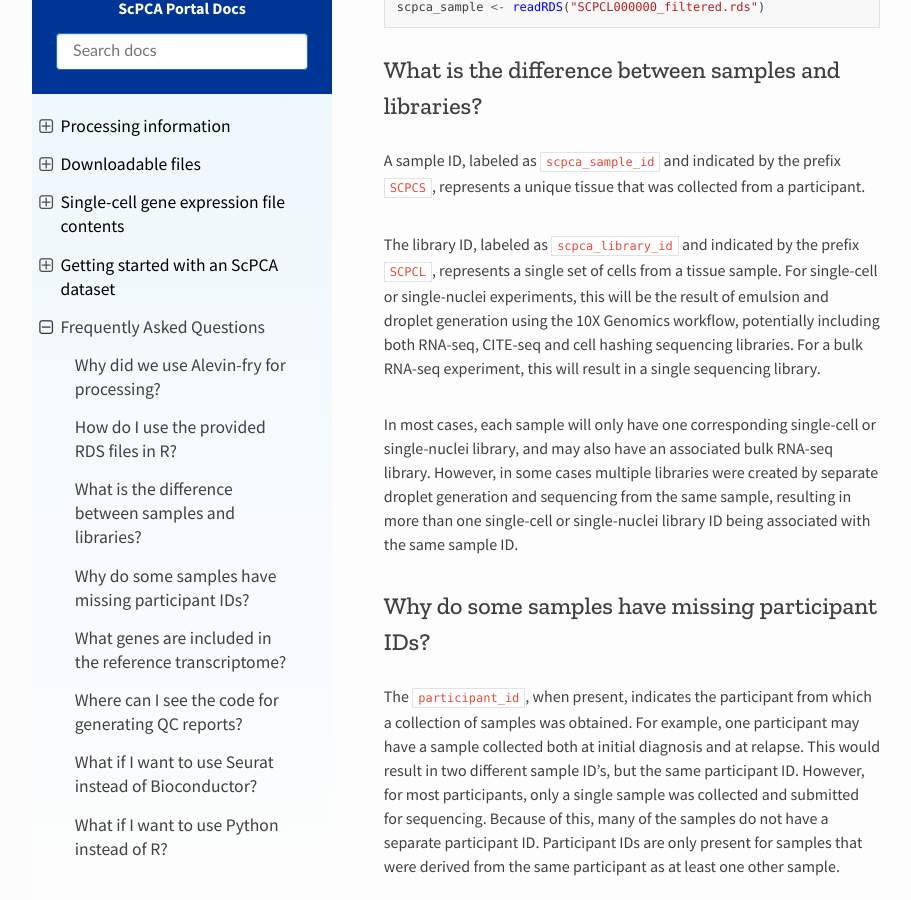
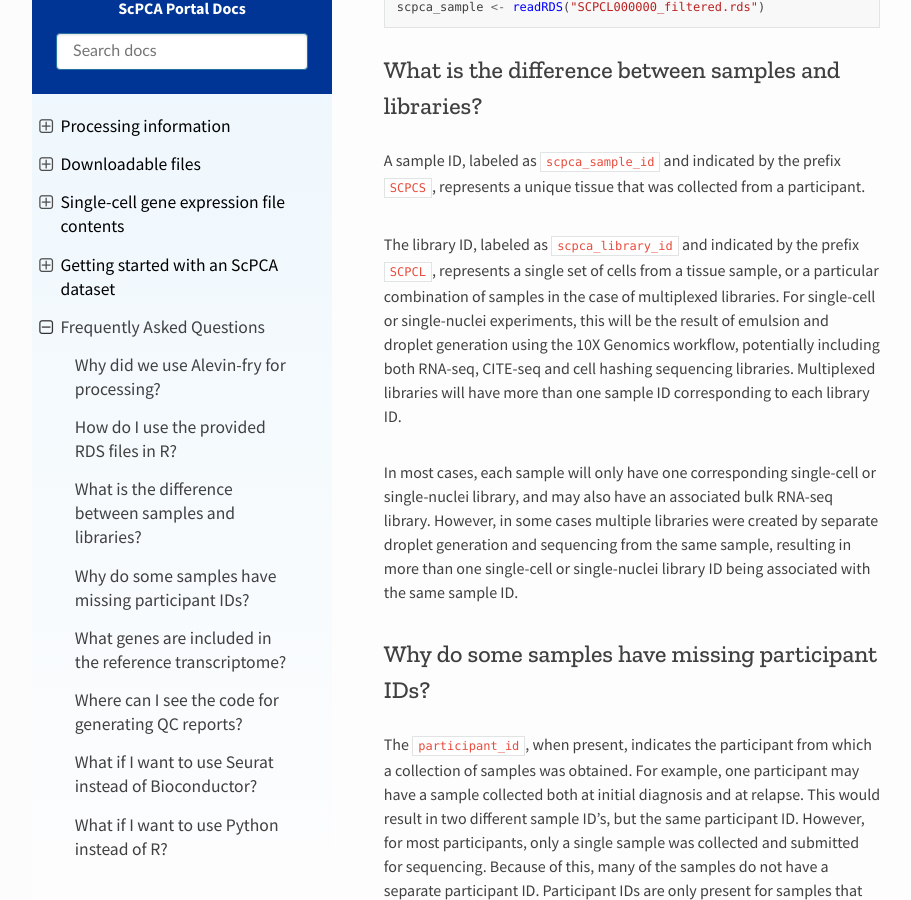
Before and after one commit to DongzeHE/scpca-docs, a Sphinx documentation site: the page built from docs/faq.md, in a window 1280 px wide and 900 px high, scrolled down 2211 px. Shown: the whole window, without its empty margins (158-1069 px from the left). Built offline with Sphinx 7.4.7 and the Read the Docs theme 2.0.0, drawn with Linux system fonts in a browser that asks for light colours.

Commit message:
Add multiplexing to the faq

```diff
--- a/docs/faq.md
+++ b/docs/faq.md
@@ -37,9 +37,9 @@ scpca_sample <- readRDS("SCPCL000000_filtered.rds")
 
 A sample ID, labeled as `scpca_sample_id` and indicated by the prefix `SCPCS`, represents a unique tissue that was collected from a participant.
 
-The library ID, labeled as `scpca_library_id` and indicated by the prefix `SCPCL`, represents a single set of cells from a tissue sample.
+The library ID, labeled as `scpca_library_id` and indicated by the prefix `SCPCL`, represents a single set of cells from a tissue sample, or a particular combination of samples in the case of multiplexed libraries.
 For single-cell or single-nuclei experiments, this will be the result of emulsion and droplet generation using the 10X Genomics workflow, potentially including both RNA-seq, CITE-seq and cell hashing sequencing libraries.
-For a bulk RNA-seq experiment, this will result in a single sequencing library.
+Multiplexed libraries will have more than one sample ID corresponding to each library ID.
 
 In most cases, each sample will only have one corresponding single-cell or single-nuclei library, and may also have an associated bulk RNA-seq library.
 However, in some cases multiple libraries were created by separate droplet generation and sequencing from the same sample, resulting in more than one single-cell or single-nuclei library ID being associated with the same sample ID.
```
Also changed, not shown: docs/download_files.md (+4 -2 lines).
